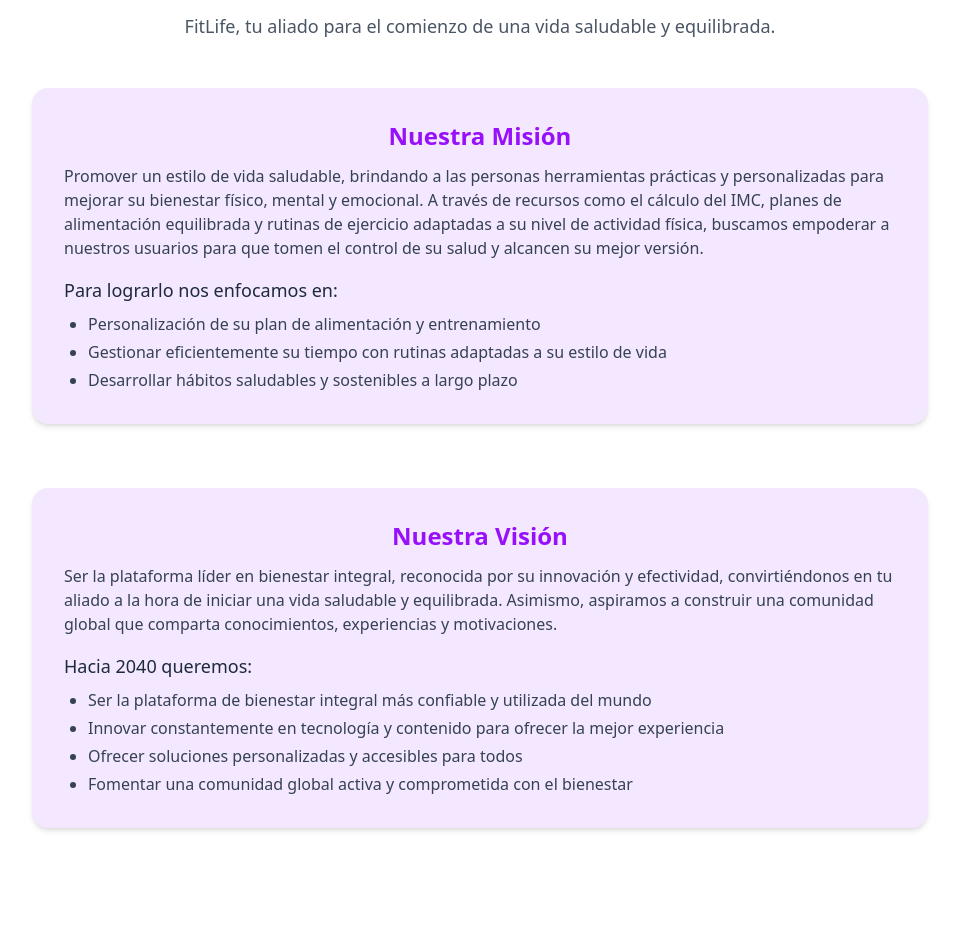
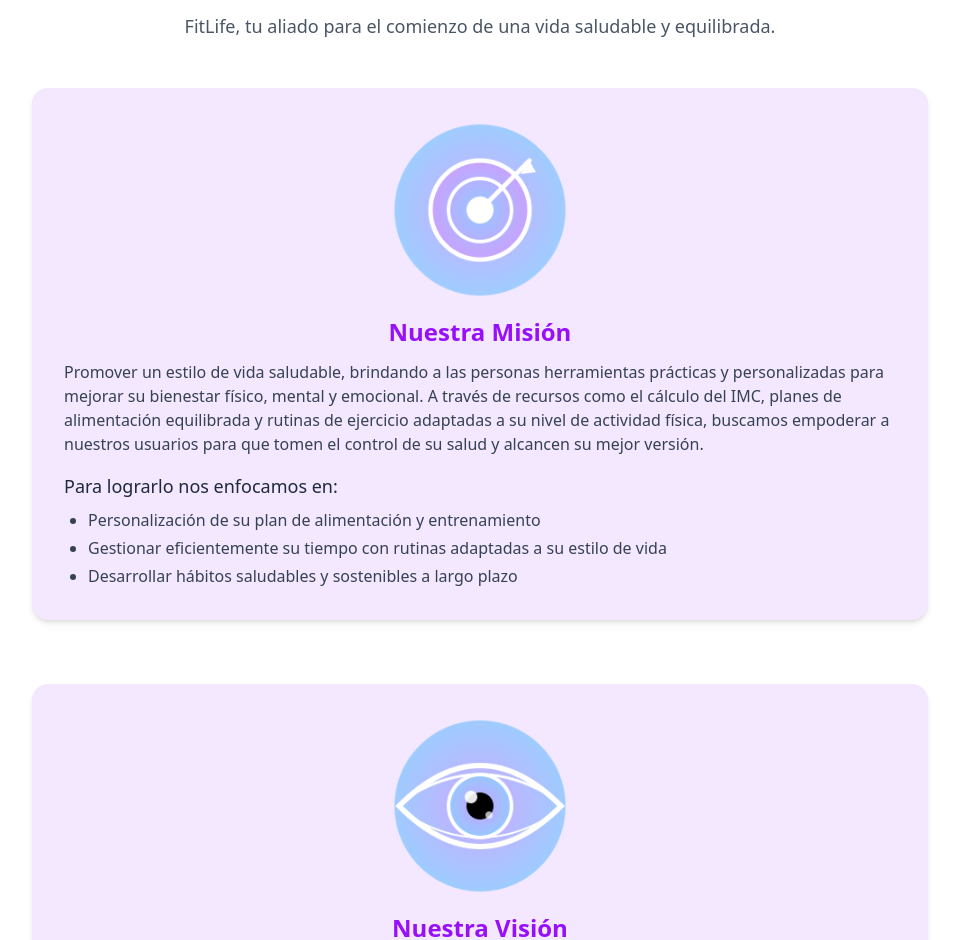
Before and after one commit to trivalu23/Proyecto-UNIDAD-3, a React (Vite) app: page /mision-vision in a window 1280 px wide. Shown: the part 172-1112 px from the top of the page, without its empty margins (160-1119 px from the left). Built offline with nearby package versions, Linux system fonts and the light colour scheme.

Commit message:
mision-vision images

```diff
--- a/src/pages/MisionVision.jsx
+++ b/src/pages/MisionVision.jsx
@@ -1,4 +1,6 @@
 import React from "react";
+import misionImg from "../assets/mision.png";
+import visionImg from "../assets/vision.png";
 
 function MisionVision() {
   return (
@@ -17,9 +19,14 @@ function MisionVision() {
 
         {/* Misión */}
         <div className="bg-purple-100 dark:bg-gray-800 p-8 rounded-2xl shadow-md mb-16 transition-colors duration-500">
-          <h2 className="text-2xl text-center font-semibold text-purple-600 mb-3">
+          <img
+            src={misionImg}
+            alt="Misión"
+            className="w-45 h-45 object-center rounded-lg mb-4 mx-auto block"
+          />
+          <h1 className="text-2xl text-center font-semibold text-purple-600 mb-3">
             Nuestra Misión
-          </h2>
+          </h1>
           <p className="text-gray-700 mb-4">
             Promover un estilo de vida saludable, brindando a las personas
             herramientas prácticas y personalizadas para mejorar su bienestar
@@ -50,9 +57,14 @@ function MisionVision() {
 
         {/* Visión */}
         <div className="bg-purple-100 dark:bg-gray-800 p-8 rounded-2xl shadow-md mb-16 transition-colors duration-500">
-          <h2 className="text-2xl text-center font-semibold text-purple-600 mb-3">
+          <img
+            src={visionImg}
+            alt="Visión"
+            className="w-45 h-45 object-center rounded-lg mb-4 mx-auto block"
+          />
+          <h1 className="text-2xl text-center font-semibold text-purple-600 mb-3">
             Nuestra Visión
-          </h2>
+          </h1>
           <p className="text-gray-700 mb-4">
             Ser la plataforma líder en bienestar integral, reconocida por su
             innovación y efectividad, convirtiéndonos en tu aliado a la hora de
```
Also changed, not shown: src/assets/mision.png (added), src/assets/vision.png (added).
